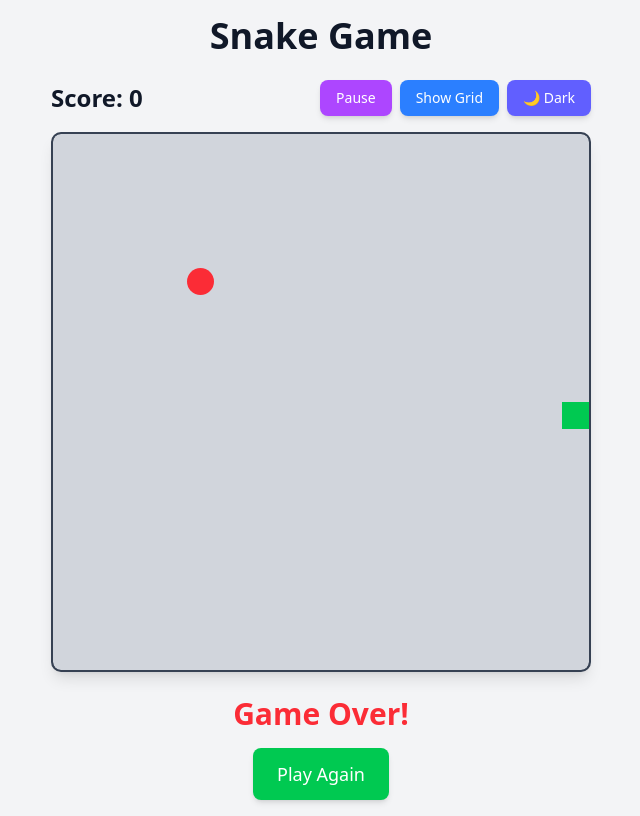
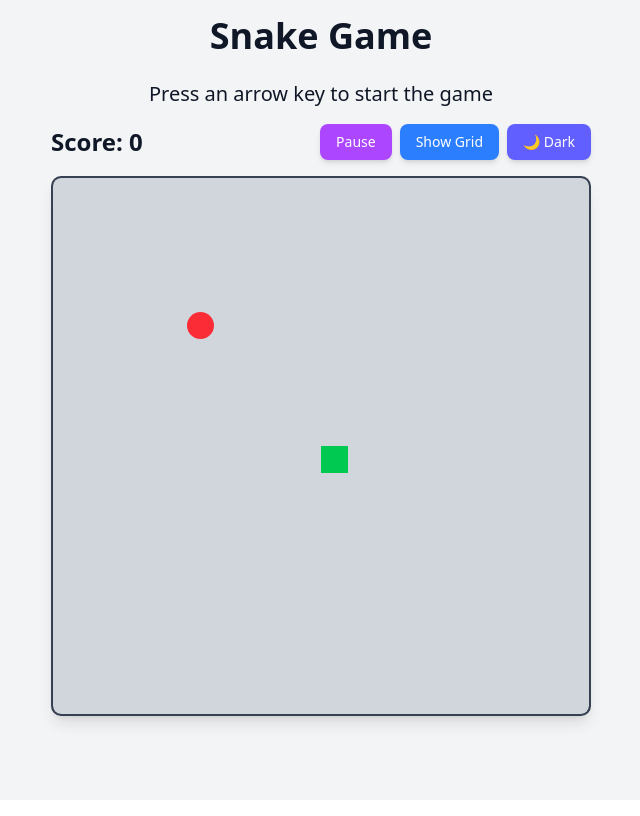
Before and after one commit to mrpineapples/snake, a React (Vite) app: page / in a window 1280 px wide. Shown: the whole page, without its empty margins (319-959 px from the left). Built offline with nearby package versions, Linux system fonts and the light colour scheme.

Commit message:
feat: allow keyboard input to be selected before game starts

```diff
--- a/src/components/SnakeGame.tsx
+++ b/src/components/SnakeGame.tsx
@@ -29,7 +29,7 @@ export default function SnakeGame() {
   const gridSize = 20;
   const [snake, setSnake] = useState<Position[]>([{ x: 10, y: 10 }]);
   const [food, setFood] = useState<Position>({ x: 5, y: 5 });
-  const [direction, setDirection] = useState<Direction>("RIGHT");
+  const [direction, setDirection] = useState<Direction | null>(null);
   const [gameOver, setGameOver] = useState(false);
   const [score, setScore] = useState(0);
   const [showGrid, setShowGrid] = useState(() => {
@@ -39,6 +39,7 @@ export default function SnakeGame() {
   const [isPaused, setIsPaused] = useState(false);
   const [touchStart, setTouchStart] = useState<Position | null>(null);
   const [theme, setTheme] = useState<Theme>(getStoredTheme());
+  const [isGameStarted, setIsGameStarted] = useState(false);
 
   useEffect(() => {
     const mediaQuery = window.matchMedia("(prefers-color-scheme: dark)");
@@ -119,7 +120,7 @@ export default function SnakeGame() {
   }, [snake, gridSize]);
 
   const moveSnake = useCallback(() => {
-    if (gameOver || isPaused) return;
+    if (gameOver || isPaused || !isGameStarted || !direction) return;
 
     setSnake((prevSnake: Position[]) => {
       const newSnake = [...prevSnake];
@@ -186,21 +187,24 @@ export default function SnakeGame() {
 
       switch (e.key) {
         case "ArrowUp":
-          if (direction !== "DOWN") newDirection = "UP";
+          if (!isGameStarted || direction !== "DOWN") newDirection = "UP";
           break;
         case "ArrowDown":
-          if (direction !== "UP") newDirection = "DOWN";
+          if (!isGameStarted || direction !== "UP") newDirection = "DOWN";
           break;
         case "ArrowLeft":
-          if (direction !== "RIGHT") newDirection = "LEFT";
+          if (!isGameStarted || direction !== "RIGHT") newDirection = "LEFT";
           break;
         case "ArrowRight":
-          if (direction !== "LEFT") newDirection = "RIGHT";
+          if (!isGameStarted || direction !== "LEFT") newDirection = "RIGHT";
           break;
       }
 
       if (newDirection) {
         setDirection(newDirection);
+        if (!isGameStarted) {
+          setIsGameStarted(true);
+        }
       }
     };
 
@@ -215,10 +219,11 @@ export default function SnakeGame() {
 
   const resetGame = () => {
     setSnake([{ x: 10, y: 10 }]);
-    setDirection("RIGHT");
+    setDirection(null);
     setGameOver(false);
     setScore(0);
     setIsPaused(false);
+    setIsGameStarted(false);
     generateFood();
   };
 
@@ -275,6 +280,11 @@ export default function SnakeGame() {
       )}
     >
       <div className="mb-6 text-3xl md:text-4xl font-bold">Snake Game</div>
+      {!isGameStarted && !gameOver && (
+        <div className="mb-4 text-xl text-center">
+          Press an arrow key to start the game
+        </div>
+      )}
       <div className="mb-4 flex items-center justify-between w-full max-w-[540px]">
         <div className="text-xl md:text-2xl font-semibold">Score: {score}</div>
         <div className="flex gap-2">
```
